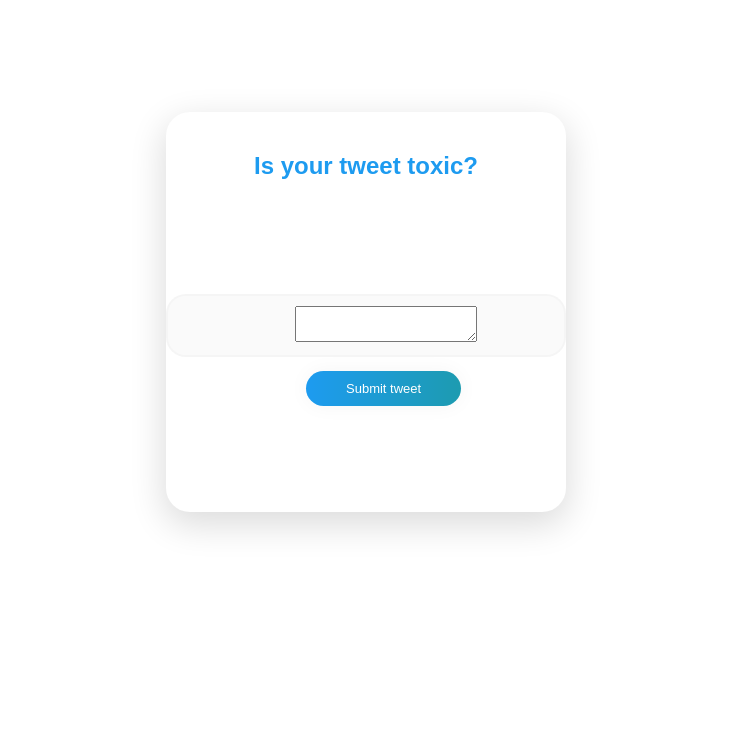
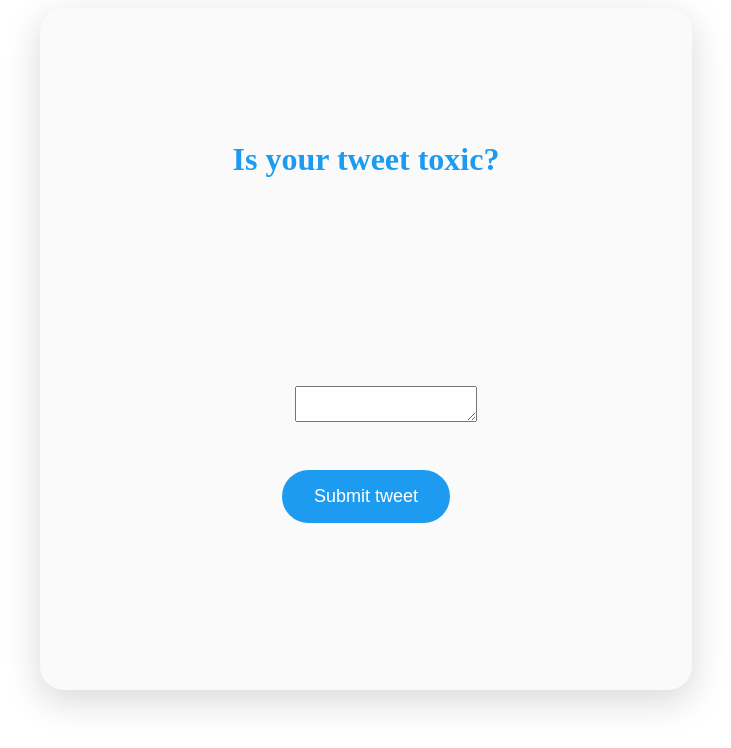
Before and after one commit to ozogxyz/mlflow-docker-tweet-classifier, a Flask app: page / in a window 1280 px wide. Shown: the top 748 px of the page, without its empty margins (274-1005 px from the left). Run offline with Flask 2, Linux system fonts and the light colour scheme; parts of the project's set-up code (start-up, migrations or seed data) failed here and were passed over; some libraries are stand-ins or nearby versions.

Commit message:
Final version with less slight misalignment.

```diff
--- a/app/static/main.css
+++ b/app/static/main.css
@@ -1,79 +1,62 @@
 .body {
     background-color: #F3EBF6;
-    font-family: 'Ubuntu', sans-serif;
 }
 
 .main {
-    background-color: #FFFFFF;
+    background: rgba(136, 126, 126, 0.04);
+    border-radius: 1.5em;
+    box-shadow: 0 11px 35px 2px rgba(0, 0, 0, 0.14);
+    height: 480px;
+    margin: auto;
+    padding: 8% 10%;
+    text-align: center;
     width: 400px;
-    height: 400px;
-    margin: 7em auto;
-    border-radius: 1.5em;
-    box-shadow: 0px 11px 35px 2px rgba(0, 0, 0, 0.14);
 }
 
 .title {
-    padding-top: 40px;
     color: #1D9BF0;
-    font-family: 'Ubuntu', sans-serif;
+    font-size: xx-large;
     font-weight: bold;
-    font-size: 24px;
+    margin: auto;
+    padding: inherit;
+    text-align: match-parent;
 }
 
-.tweet:focus{
+.text {
+    font-size: large;
+    padding: inherit;
+    text-align: match-parent;
+}
+
+form.form {
+    padding: inherit;
+    text-align: match-parent;
+}
+.tweet:focus {
     border: 2px solid rgba(0, 0, 0, 0.18) !important;
 }
 
-.text {
+.tweet {
+    border: #1D9BF0 2px;
     border-radius: 5em;
-    border: 2;
-    padding-bottom: 10px;
-    padding-top: 10px;
-    font-family: 'Ubuntu', sans-serif;
+    font-size: large;
+    padding: inherit;
+    text-align: match-parent;
 }
 
-form.form {
-    padding-top: 40px;
+.submit {
+    background:  #1D9BF0;
+    border: #FFFFFF 2px;
+    border-radius: 5em;
+    color: #FFFFFF;
+    cursor: pointer;
+    font-size: large;
+    padding: 5% 10%;
+    text-align: match-parent;
 }
-
-.tweet {
-    color: rgb(38, 50, 56);
-    font-weight: 700;
-    font-size: 14px;
-    letter-spacing: 1px;
-    background: rgba(136, 126, 126, 0.04);
-    border: none;
-    border-radius: 20px;
-    padding-top: 10px;
-    padding-bottom: 10px;
-    outline: none;
-    box-sizing: border-box;
-    border: 2px solid rgba(0, 0, 0, 0.02);
-    text-align: center;
-    font-family: 'Ubuntu', sans-serif;
-    }
-
-.submit {
-  cursor: pointer;
-    border-radius: 5em;
-    color: #fff;
-    background: linear-gradient(to right, #1D9BF0, #1D9BB0);
-    border: 0;
-    padding-bottom: 10px;
-    padding-top: 10px;
-    font-family: 'Ubuntu', sans-serif;
-    padding-left: 40px;
-    padding-right: 40px;
-    padding-bottom: 10px;
-    padding-top: 10px;
-    font-family: 'Ubuntu', sans-serif;
-    margin-left: 35%;
-    font-size: 13px;
-    box-shadow: 0 0 20px 1px rgba(0, 0, 0, 0.04);
-}
-
 
 @media (max-width: 600px) {
     .main {
-        border-radius: 0px;
+        border-radius: 2px;
     }
+}
--- a/app/templates/index.html
+++ b/app/templates/index.html
@@ -1,20 +1,18 @@
 <!doctype html>
-<html>
+<html lang="en">
 <head>
-    <link rel="stylesheet" href='/static/main.css'>
+    <link href="/static/main.css" rel="stylesheet">
     <title>Twitter Detoxifier</title>
-    <link rel="shortcut icon" href="/static/favicon.ico">
+    <link href="/static/favicon.ico" rel="shortcut icon">
 </head>
 <body>
 <div class="main">
-    <p align="center" class="title">Is your tweet toxic?</p>
-    <p align="center" class="text">{% from "_formhelpers.html" import render_field %}</p>
+    <p class="title">Is your tweet toxic?</p>
+    <p class="text">{% from "_formhelpers.html" import render_field %}</p>
     <form action="/results" class=form method=post>
         <dl class="tweet">{{ render_field(form.tweet_classify) }}</dl>
-        <div>
-            <input align="center" class=submit name='submit_btn' type=submit
-                   value='Submit tweet' placeholder="Your tweet here">
-        </div>
+        <input class=submit name='submit_btn' placeholder="Your tweet here"
+                   type=submit value='Submit tweet'>
     </form>
 </div>
 </body>
```
Also changed, not shown: app/static/results.css (+29 -44 lines), app/templates/results.html (+6 -6 lines).
